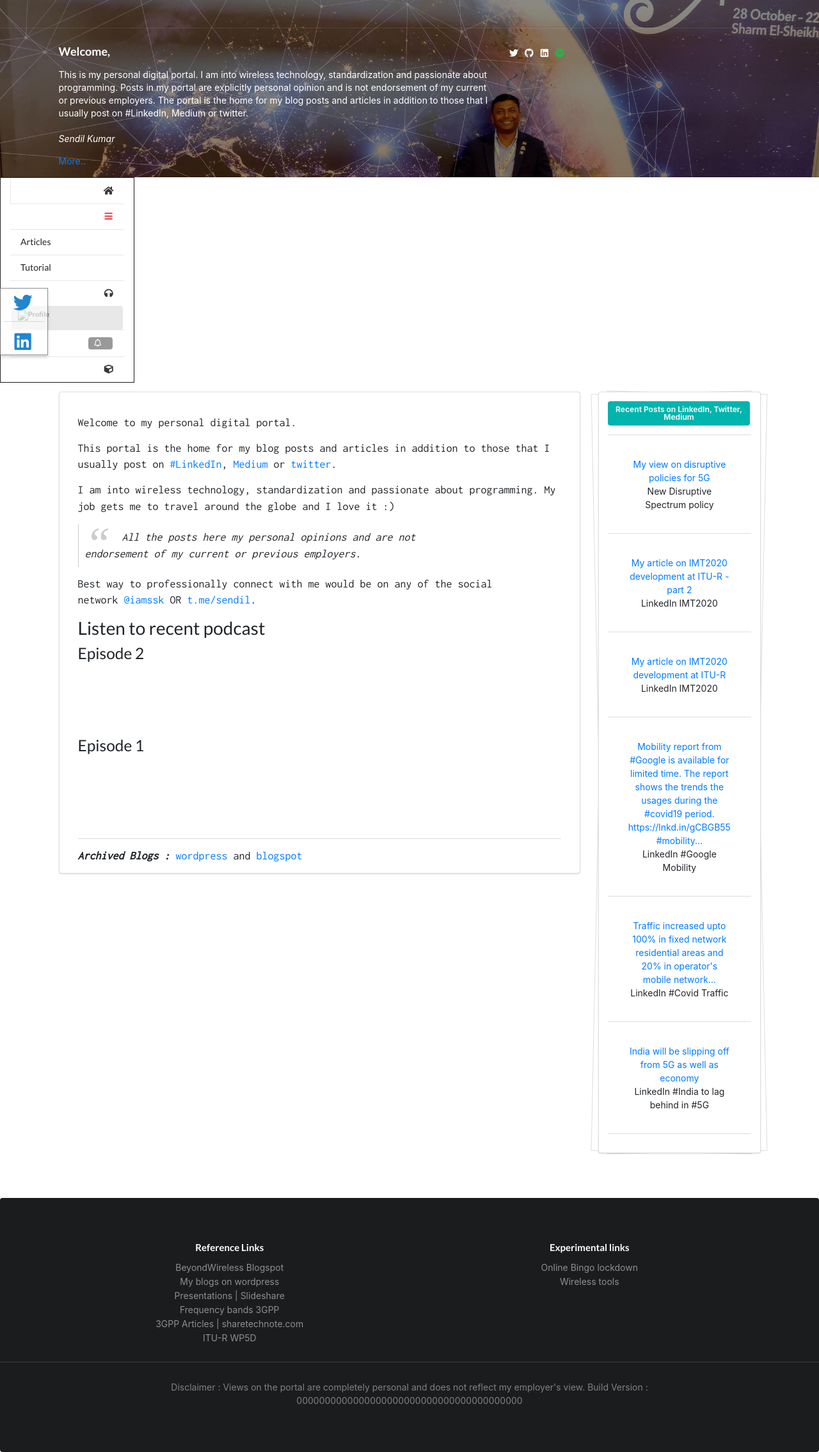
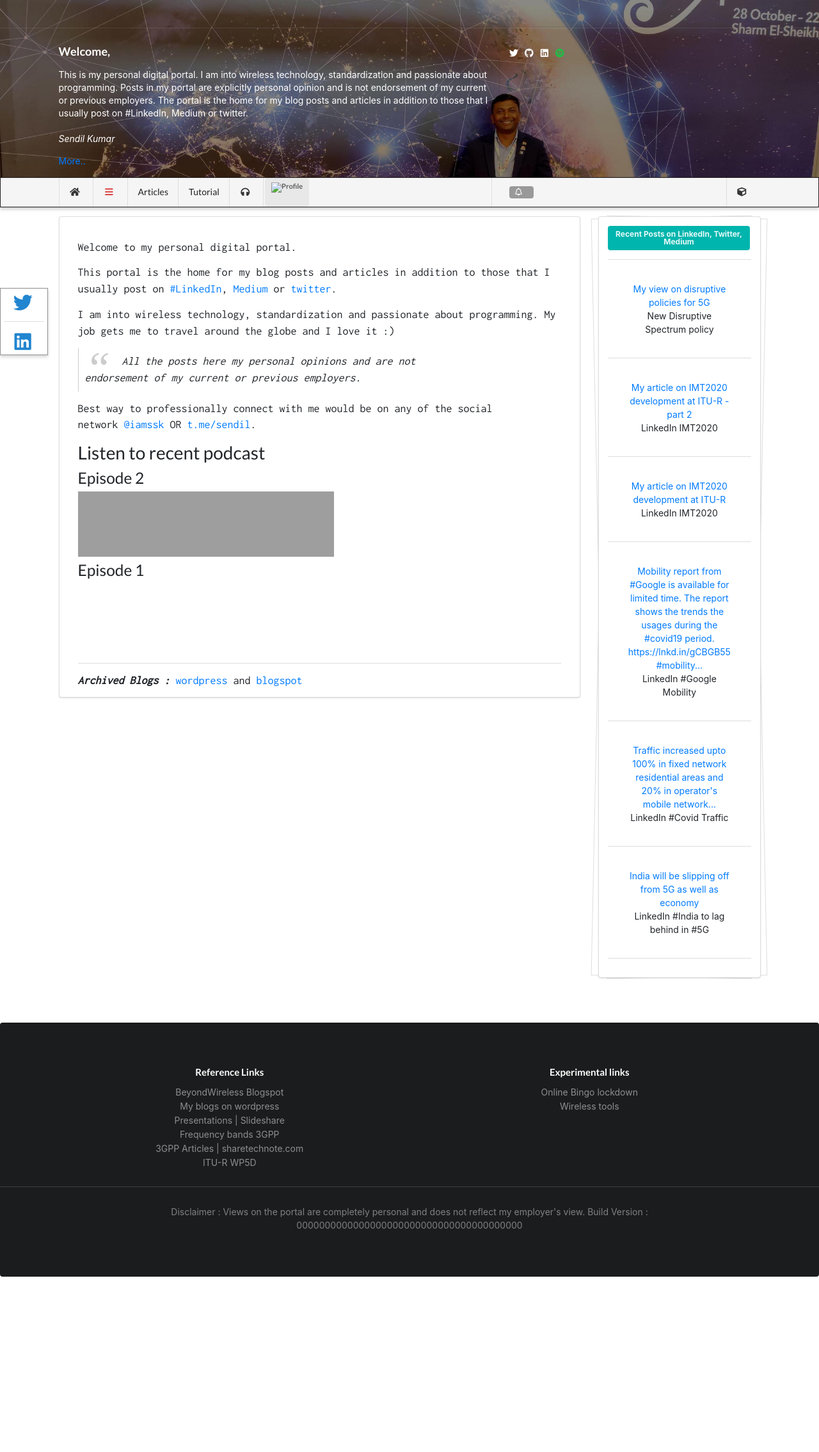
Before and after one commit to wiless/wiless.github.io, a Jekyll site: the page built from index.html, in a window 1280 px wide. Shown: the whole page at 64% size. Built offline with Jekyll 4.4.1, drawn with Linux system fonts in a browser that asks for light colours; nearby versions of some CDN libraries; some web fonts are replaced; comment, search, counter and statistics services are not loaded; a style sheet for code colours, icons or effects is not loaded; after the commit the page ends 1995 px from its top, so only the background shows below that; grey boxes are pictures that could not be loaded.

Commit message:
Update menu.html

```diff
--- a/_includes/menu.html
+++ b/_includes/menu.html
@@ -1,4 +1,4 @@
-<div class="ui vertical siderbar main menu ">
+<div class="ui  main menu ">
 
     <div class="ui  container">
         <a href="/" class="header item">
```
